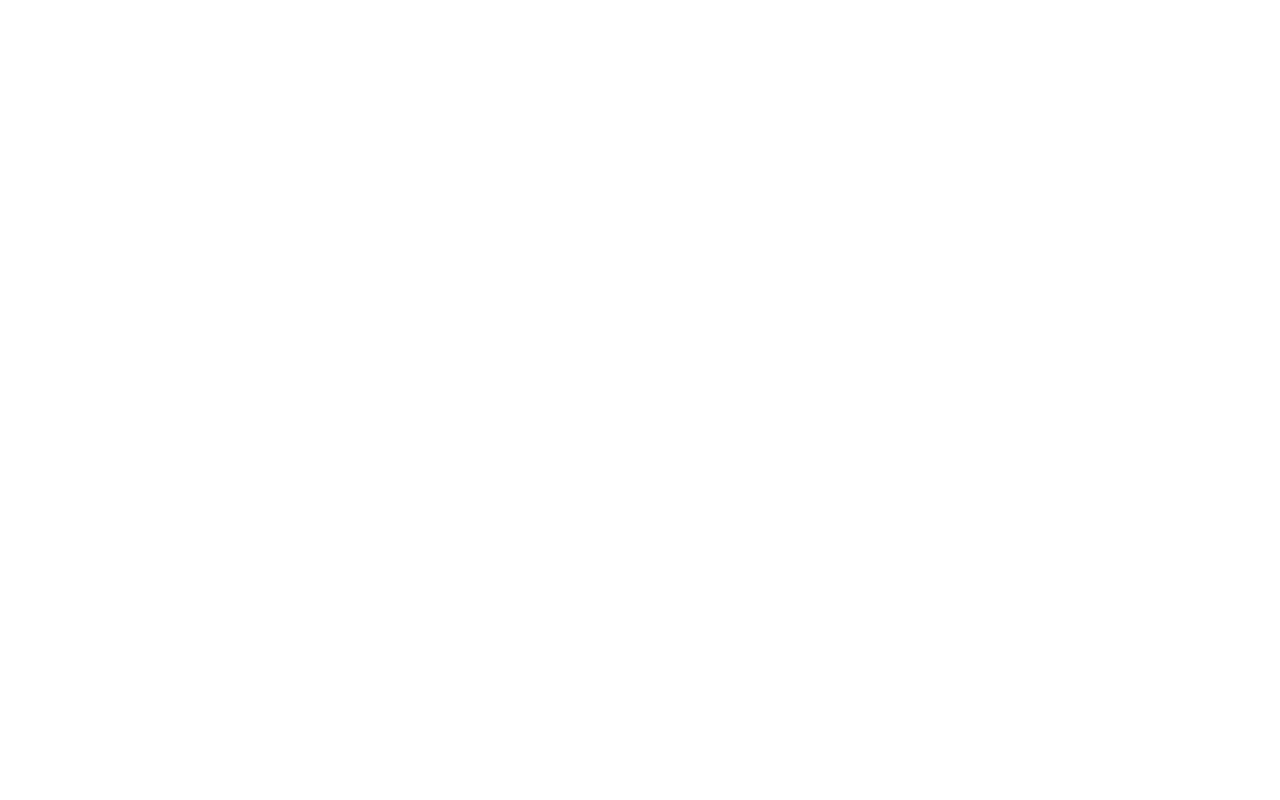
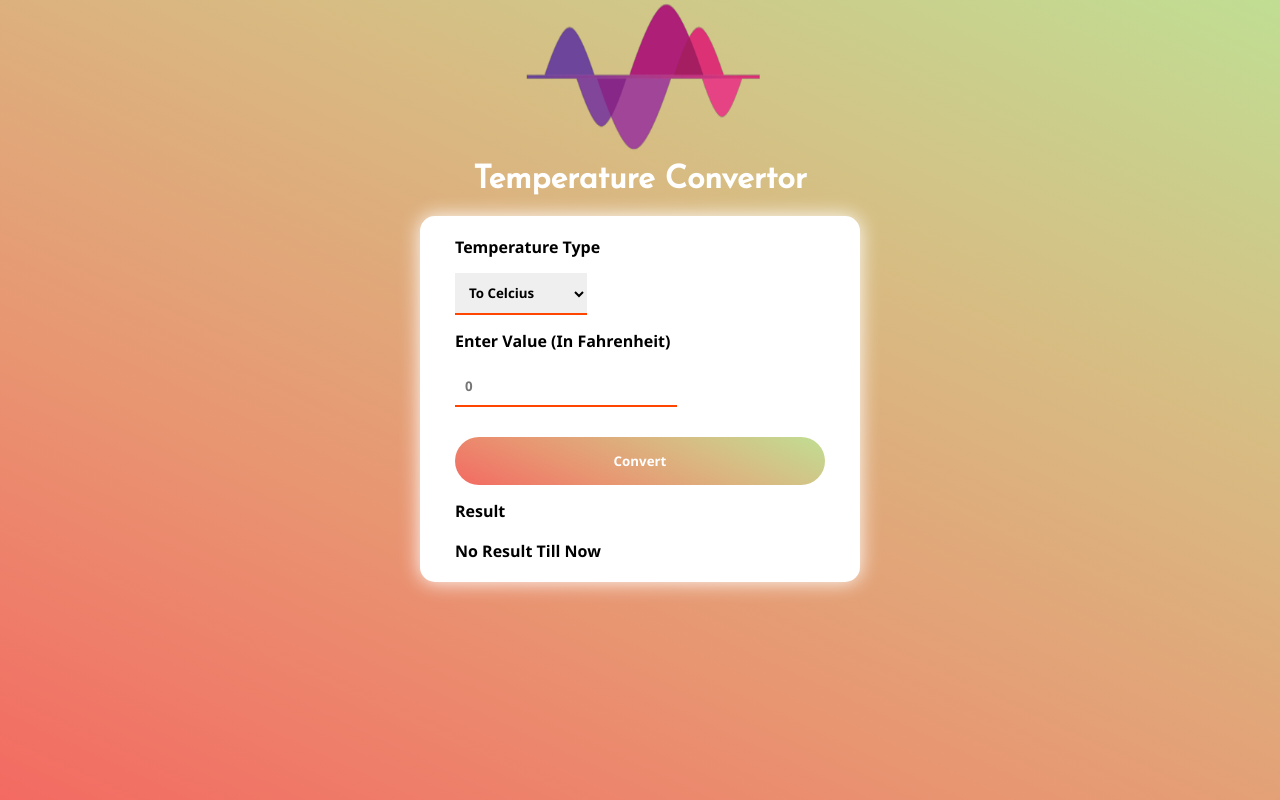
Before and after one commit to virendra2000/OIBSIP, a plain HTML site: page Temperature Convertor/index.html in a window 1280 px wide. Drawn offline with Linux system fonts and the light colour scheme.

Commit message:
Level 1 Task Completed Successfully

```diff
--- a/Temperature Convertor/css/style.css
+++ b/Temperature Convertor/css/style.css
@@ -0,0 +1,72 @@
+@import url('https://fonts.googleapis.com/css2?family=Josefin+Sans&display=swap');
+:root {
+    --bg-color : linear-gradient(25deg, #f36a62, #e89672, #d8bb82, #c0de93);
+    --main-bg-color: #fff;
+    --text-main-color: #000;
+}
+* {
+    margin: 0;
+    padding: 0;
+    box-sizing: border-box;
+}
+body {
+    background-image: var(--bg-color);
+    height: 100vh;
+    background-size: cover;
+    color: var(--text-main-color);
+}
+.container {
+    max-width: 500px;
+    margin: auto;
+}
+.container .logo {
+    text-align: center;
+    font-family: 'Josefin Sans', sans-serif;
+    color: #fff;
+}
+.convertor-container {
+    margin: 10px;
+}
+.convertor-container .convertbox {
+    background: #fff;
+    padding: 20px;
+    border-radius: 15px;
+    margin: 20px;
+    box-shadow: 0 0 20px #fff;
+}
+.convertor-container .convertbox .form1 label , #result{
+    margin: 5px;
+    padding: 10px;
+    font-weight: 600;
+    font-family: 'Segoe UI', Tahoma, Geneva, Verdana, sans-serif;
+}
+.convertor-container .convertbox .form1 {
+    display: flex;
+    flex-wrap: wrap;
+}
+.convertor-container .convertbox .form1 #temperature ,#temp{
+    margin: 15px;
+    padding: 10px;
+    font-weight: 600;
+    outline: none;
+    border: 0px;
+    border-bottom: 2px solid #ff4500;
+    font-family: 'Segoe UI', Tahoma, Geneva, Verdana, sans-serif;
+}
+.convertor-container .convertbox .form1 button{
+    margin: 15px;
+    padding: 15px;
+    font-weight: bold;
+    width: 100%;
+    color: #fff;
+    border: 0px;
+    border-radius: 28px;
+    cursor: pointer;
+    background: var(--bg-color);
+    font-family: 'Segoe UI', Tahoma, Geneva, Verdana, sans-serif;
+}
+.convertor-container .convertbox .form1 button:hover{
+    border: 2px solid #ff4500;
+    background: transparent;
+    color: #ff4500;
+}
--- a/Temperature Convertor/index.html
+++ b/Temperature Convertor/index.html
@@ -4,8 +4,73 @@
     <meta charset="UTF-8">
     <meta name="viewport" content="width=device-width, initial-scale=1.0">
     <title>Temperature Convertor</title>
+    <link rel="shortcut icon" type="image/png" href="images/favicon.png">
+    <link rel="stylesheet" href="css/style.css">
+    <script src="index.js"></script>
 </head>
-<body>
-
+<body onload="changetype()">
+    <div class="container">
+        <div class="logo">
+            <img src="images/favicon.png" width="250px" height="160px">
+            <h1>Temperature Convertor</h1>
+        </div>
+        <div class="convertor-container">
+            <div class="convertbox">
+                <form class="form1">
+                    <div class="block">
+                        <label for="type">Temperature Type</label><br>
+                        <select id="temperature" onchange="changetype()">
+                            <option value="To Celcius">To Celcius</option>
+                            <option value="To Fahrenheit">To Fahrenheit</option>
+                            </select>
+                    </div>
+                    <div class="block">
+                        <label for="celcius">Enter Value <span id="selecttype"></span></label><br>
+                        <input type="number" placeholder="0" id="temp" oninput="convert()" pattern="[0-9]" title="Only Number is Accepted">
+                    </div>
+                    <button type="button" onclick="convert()">Convert</button>
+                    <div class="block">
+                        <label for="result">Result</label><br><br>
+                        <span id="result">No Result Till Now</span><br>
+                    </div>
+                </form>
+            </div>
+        </div>
+    </div>
+    <script>
+        function changetype() {
+            var gettype = document.getElementById('temperature').value;
+            if(gettype == "To Celcius") {
+                document.getElementById('selecttype').innerHTML = "(In Fahrenheit)";
+            }
+            else if(gettype == "To Fahrenheit") {
+                document.getElementById('selecttype').innerHTML = "(In Celcius)";
+            }
+            else {
+                document.getElementById('selecttype').innerHTML = "(In Fahrenheit)";
+            }
+        }
+        function convert() {
+            var gettype = document.getElementById('temperature').value;
+            if(gettype == "To Celcius") {
+                var f = parseFloat(document.getElementById('temp').value);
+                if(f!="") {
+                    document.getElementById('result').innerHTML = Math.round((f-32)*5/9)+"℃";
+                }
+                else {
+                    document.getElementById('result').innerHTML = "No Result Till Now";
+                }
+            }
+            if(gettype == "To Fahrenheit"){
+                var c = parseFloat(document.getElementById('temp').value);
+                if(c!=""){
+                    document.getElementById('result').innerHTML = Math.round((c*9/5)+32)+"℉";
+                }
+                else {
+                    document.getElementById('result').innerHTML = "No Result Till Now";
+                }
+            }
+        }
+    </script>
 </body>
 </html>
```
Also changed, not shown: Temperature Convertor/images/favicon.png (added), Temperature Convertor/images/logo.png (added), Temperature Convertor/index.js (added).
